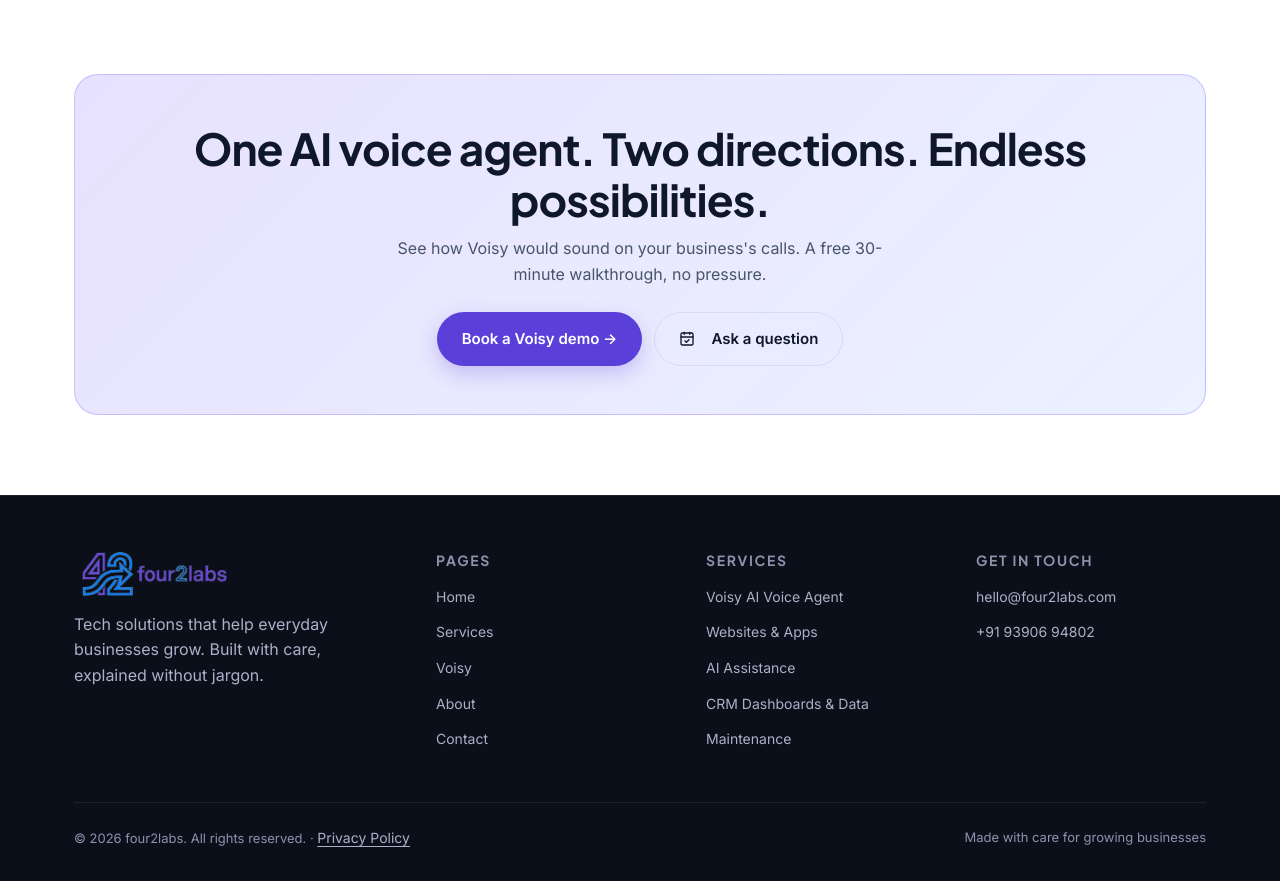
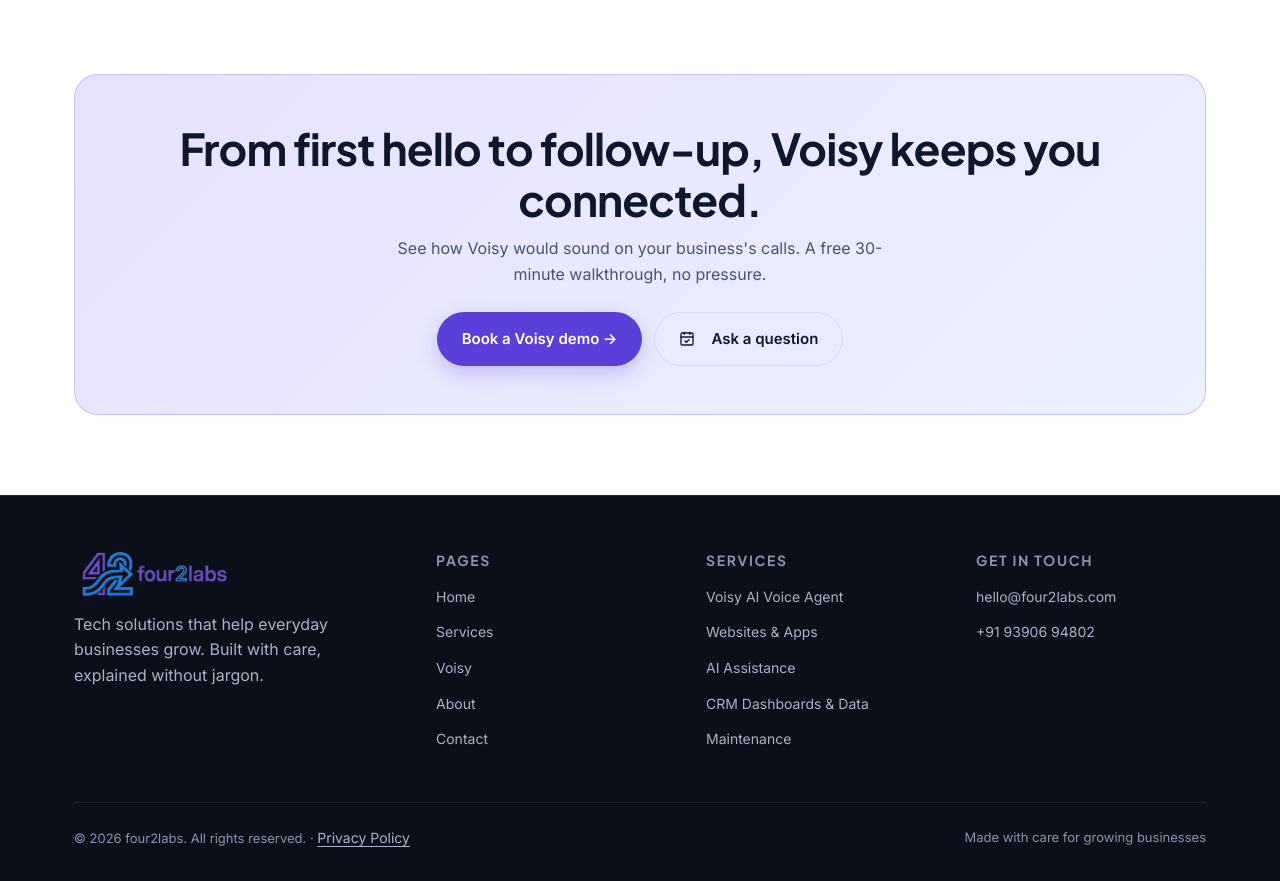
Before and after one commit to chandu3292/four2labs, a React (Vite) app: page /voisy in a window 1280 px wide. Shown: the part 3440-4321 px from the top of the page. Built offline with nearby package versions, Linux system fonts and the light colour scheme.

Commit message:
Update Voisy closing headline

```diff
--- a/src/pages/Voisy.tsx
+++ b/src/pages/Voisy.tsx
@@ -166,7 +166,7 @@
       <section>
         <div className="container">
           <div className="cta reveal">
-            <h2>One AI voice agent. Two directions. Endless possibilities.</h2>
+            <h2>From first hello to follow-up, Voisy keeps you connected.</h2>
             <p>See how Voisy would sound on your business's calls. A free 30-minute walkthrough, no pressure.</p>
             <div className="hero-actions" style={{ justifyContent: 'center', marginBottom: 0 }}>
               <Link to={BOOKING_PATH} className="btn btn-primary" {...book}>Book a Voisy demo →</Link>
```
